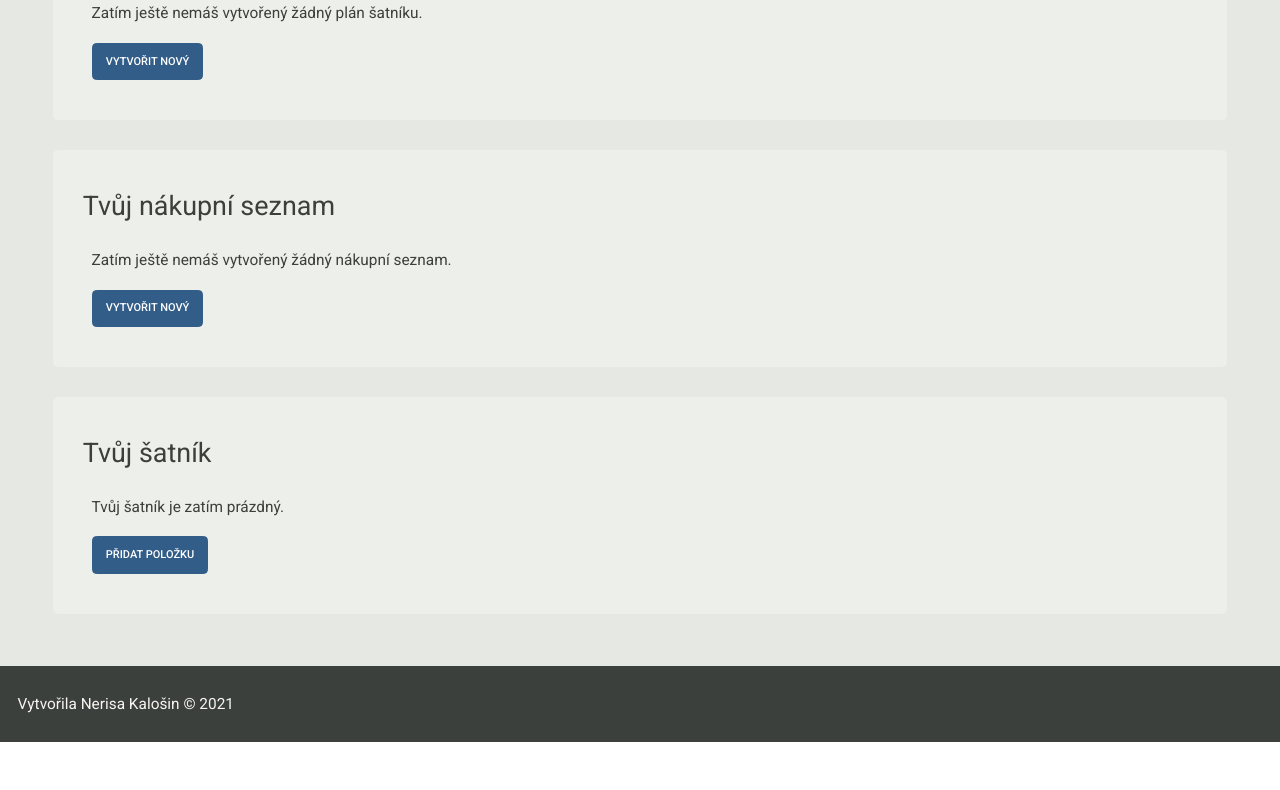
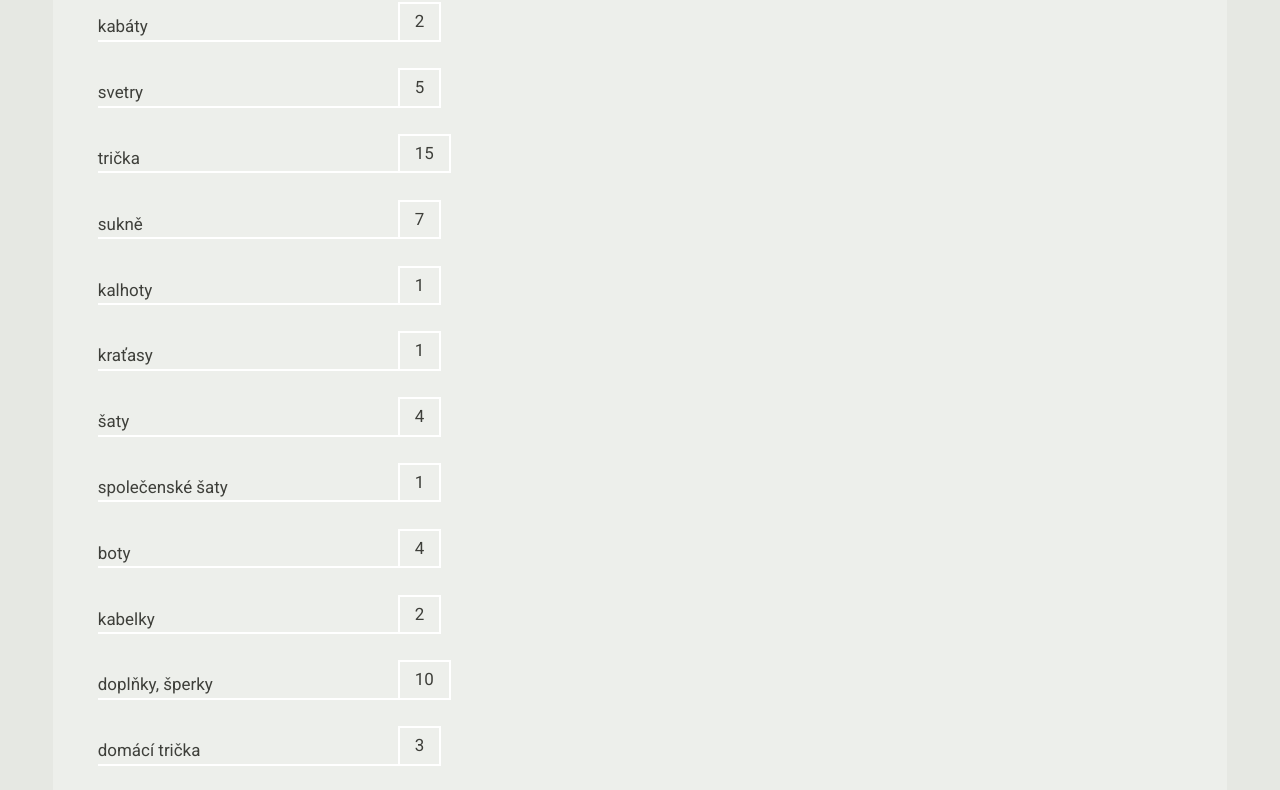
Before and after one commit to NerisaK/wardrobe-maker, a Vue app: page / in a window 1280 px wide. Shown: the part 620-1410 px from the top of the page. Before the commit the page ends 1362 px from the top, so only its background shows below. Built offline with nearby package versions, Linux system fonts and the light colour scheme.

Commit message:
plan can be saved, shows default plan for now

```diff
--- a/src/App.vue
+++ b/src/App.vue
@@ -2,8 +2,16 @@
   <div class="bg-neutral">
     <app-header />
     <main class="bg-olive m-5">
-      <colors-display />
-      <plan-display />
+      <colors-display
+        :userColors="user.colors"
+        :colorsNotSet="user.colorsNotSet"
+        @colorsChanged="user.colors = $event.slice()"
+        @choseColors="user.colorsNotSet = false"
+      />
+      <plan-display
+        :userPlan="user.plan"
+        @planChanged="Object.assign(user.plan, $event)"
+      />
       <shopping-list-display />
       <wardrobe-display />
     </main>
@@ -31,7 +39,36 @@ export default {
   },
   data(){
     return{
-      colors: [],
+      user: {
+        username: "guest",
+        colorsNotSet: false,
+        colors: [
+          "#C57C7C",
+          "#768A3D",
+          "#7A1A1A",
+          "#4b3520",
+          "#ffffff"
+        ],
+        plan: {
+          coats: {value: "kabáty", quantity: 2},
+          sweaters: {value: "svetry", quantity: 5},
+          tops: {value: "trička", quantity: 15},
+          skirts: {value: "sukně", quantity: 7},
+          pants: {value: "kalhoty", quantity: 1},
+          shorts: {value: "kraťasy", quantity: 1},
+          dresses: {value: "šaty", quantity: 4},
+          formal: {value: "společenské šaty", quantity: 1},
+          shoes: {value: "boty", quantity: 4},
+          bags: {value: "kabelky", quantity: 2},
+          accessories: {value: "doplňky, šperky", quantity: 10},
+          topsHome: {value: "domácí trička", quantity: 3},
+          bottomsHome: {value: "tepláky", quantity: 2},
+          sleepHome: {value: "pyžama/košilky", quantity: 2},
+          hoodies: {value: "mikiny", quantity: 1},
+        },
+        shoppingList: {},
+        wardrobe: [],
+      },
     }
   }
 }
--- a/src/components/ColorsDisplay.vue
+++ b/src/components/ColorsDisplay.vue
@@ -6,28 +6,28 @@
                     Začni výběrem hlavních barev pro svůj šatník!
                 </strong></p>
                 <h3 class="mb-4" v-if="!colorsNotSet">Tvoje barvy</h3>
-                <div class="palette-three">
+                <div class="palette-three" v-if="!colorsNotSet">
                     <div
                         class="color"
-                        :style="{ backgroundColor: colors[0] }"
+                        :style="{ backgroundColor: userColors[0] }"
                     ></div>
                     <div
                         class="color"
-                        :style="{ backgroundColor: colors[1] }"
+                        :style="{ backgroundColor: userColors[1] }"
                     ></div>
                     <div
                         class="color"
-                        :style="{ backgroundColor: colors[2] }"
+                        :style="{ backgroundColor: userColors[2] }"
                     ></div>
                 </div>
-                <div class="palette-two">
+                <div class="palette-two" v-if="!colorsNotSet">
                     <div
                         class="color"
-                        :style="{ backgroundColor: colors[3] }"
+                        :style="{ backgroundColor: userColors[3] }"
                     ></div>
                     <div
                         class="color"
-                        :style="{ backgroundColor: colors[4] }"
+                        :style="{ backgroundColor: userColors[4] }"
                     ></div>
                 </div>
                 <button
@@ -95,18 +95,14 @@
 
 <script>
 export default {
+    props: {
+        userColors: Array,
+        colorsNotSet: Boolean,
+    },
     data(){
         return{
-            colorsNotSet: false,
             showColors: true,
             showSettings: false,
-            colors: [
-                "#C57C7C",
-                "#768A3D",
-                "#7A1A1A",
-                "#4b3520",
-                "#ffffff"
-            ],
             newColors: [
                 "#C57C7C",
                 "#768A3D",
@@ -118,10 +114,14 @@ export default {
     },
     methods: {
         changeColors(){
-            this.colors = this.newColors.slice();
+            let colors = this.newColors.slice();
+            this.$emit('colorsChanged', colors);
+            if (this.colorsNotSet === true) {
+                this.$emit('choseColors')
+            }
         },
         keepColors(){
-            this.newColors = this.colors.slice();
+            this.newColors = this.userColors.slice();
         },
     }
 }
--- a/src/components/PlanDisplay.vue
+++ b/src/components/PlanDisplay.vue
@@ -2,10 +2,26 @@
     <section>
         <h3>Tvůj plán</h3>
         <div v-if="formVisible === false">
-            <p class="mt-4 ml-2">Zatím ještě nemáš vytvořený žádný plán šatníku.</p>
-            <button class="btn btn-primary ml-2" @click.prevent="showForm()" >Vytvořit nový</button>
+            <p class="mt-4 ml-2" v-if="!hasPlan">
+                Zatím ještě nemáš vytvořený žádný plán šatníku.
+            </p>
+            <button
+                class="btn btn-primary ml-2"
+                @click.prevent="showForm()"
+                v-if="!hasPlan">
+                    Vytvořit nový
+            </button>
         </div>
-        <PlanForm v-if="formVisible === true" @hide="showForm"/>
+        <PlanForm
+            v-if="formVisible === true" @hide="showForm"
+            @planChanged="$emit('planChanged', $event)"
+        />
+        <div class="mt-4" v-for="(value, name) in userPlan" :key="name">
+            <p class="clothes">
+                <span class="value">{{ value.value }}</span>
+                <span class="quantity">{{ value.quantity}}</span>
+            </p>
+        </div>
     </section>
 </template>
 
@@ -16,6 +32,9 @@ export default {
     components: {
         PlanForm
     },
+    props: {
+        userPlan: Object,
+    },
     data(){
         return{
             formVisible: false,
@@ -25,6 +44,18 @@ export default {
         showForm(){
             this.formVisible ? this.formVisible = false : this.formVisible = true;
         },
-    }
+    },
+    computed: {
+        hasPlan(){
+            return true
+        },
+    },
 }
 </script>
+
+<style scoped>
+    p{font-size: 1.1em}
+    .clothes {margin-left: 15px; display: flex; align-items: center;}
+    .quantity {border: 2px solid white; padding: 5px 15px}
+    .value {flex-basis: 300px; border-bottom: 2px solid white; align-self:flex-end;}
+</style>
--- a/src/components/PlanForm.vue
+++ b/src/components/PlanForm.vue
@@ -16,7 +16,14 @@
                 </span>
             </p>
         </div>
-        <button class="btn btn-success ml-3" @click.prevent="clearForm(), $emit('hide')">Uložit</button>
+        <button class="btn btn-success ml-3"
+            @click.prevent="savePlan(), $emit('hide')">
+                uložit
+        </button>
+        <button class="btn btn-danger ml-3"
+            @click.prevent="clearForm(), $emit('hide')">
+                zrušit
+        </button>
     </form>
 </template>
 
@@ -52,6 +59,15 @@ export default {
                 this.planFormData[key].quantity = 0;
             }
         },
+        savePlan(){
+            const newList = {};
+            for (const key in this.planFormData) {
+               if (this.planFormData[key].quantity !== 0){
+                   newList[key] = this.planFormData[key];
+               }
+            }
+            this.$emit('planChanged', newList);
+        },
     }
 }
 </script>
```
